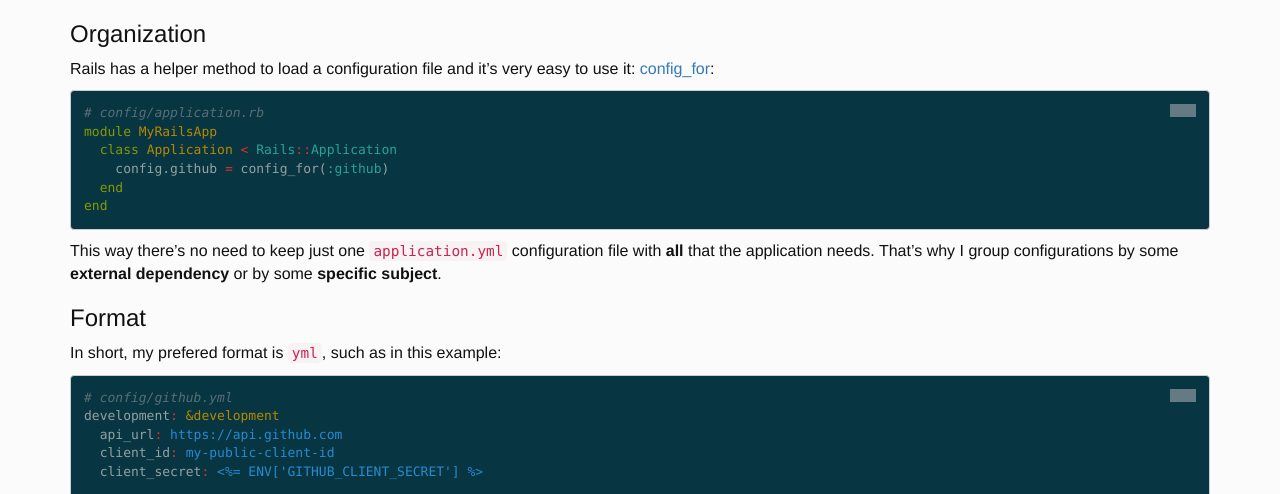
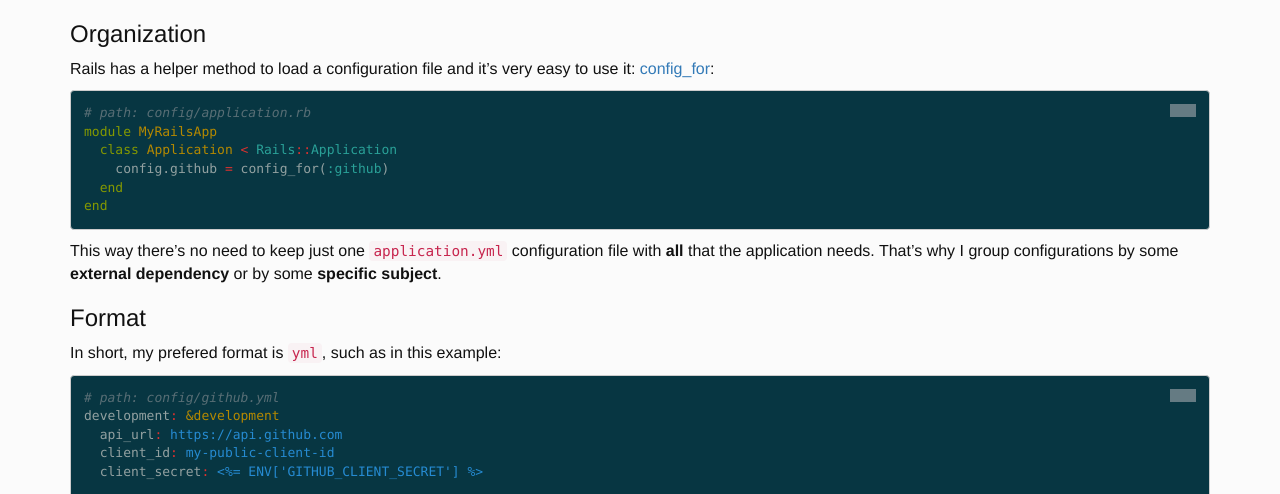
Before and after one commit to vnegrisolo/vnegrisolo.github.io, a Jekyll site: the page built from _posts/2016-07-05-configuring-rails-app.markdown, in a window 1280 px wide. Shown: the part 219-713 px from the top of the page. Built offline with Jekyll 4.4.1, drawn with Linux system fonts in a browser that asks for light colours.

Commit message:
Add code snippet path to DOM

````diff
--- a/_posts/2016-07-05-configuring-rails-app.markdown
+++ b/_posts/2016-07-05-configuring-rails-app.markdown
@@ -13,7 +13,7 @@ There are a lot to consider when configuring a Rails application, such as **vari
 Rails has a helper method to load a configuration file and it's very easy to use it: [config_for](http://api.rubyonrails.org/classes/Rails/Application.html#method-i-config_for):
 
 ```ruby
-# config/application.rb
+# path: config/application.rb
 module MyRailsApp
   class Application < Rails::Application
     config.github = config_for(:github)
@@ -28,7 +28,7 @@ This way there's no need to keep just one `application.yml` configuration file w
 In short, my prefered format is `yml`, such as in this example:
 
 ```yml
-# config/github.yml
+# path: config/github.yml
 development: &development
   api_url: https://api.github.com
   client_id: my-public-client-id
--- a/js/syntax-highlight.js
+++ b/js/syntax-highlight.js
@@ -2,4 +2,10 @@ $('pre.highlight').map(function(i, el){
   var codeSnippet = $(el);
   var language = codeSnippet.parent().attr('class').match(/language-(\S+)/)[1];
   codeSnippet.attr('data-language', language);
+
+  var firstCodeLine = codeSnippet.find('code span:first');
+  var match = firstCodeLine.text().match(/path: (.*)/);
+  if(match) {
+    codeSnippet.attr('data-path', match[1]);
+  }
 });
--- a/pt/_posts/2016-07-05-configuring-rails-app.markdown
+++ b/pt/_posts/2016-07-05-configuring-rails-app.markdown
@@ -13,7 +13,7 @@ Há muito a se considerar quando configurar uma aplicação Rails, tais como **o
 Rails tem um método para carregar um arquivo de configuração muito simples de ser usado: [config_for](http://api.rubyonrails.org/classes/Rails/Application.html#method-i-config_for):
 
 ```ruby
-# config/application.rb
+# path: config/application.rb
 module MyRailsApp
   class Application < Rails::Application
     config.github = config_for(:github)
@@ -28,7 +28,7 @@ Desta forma não há necessidade em se manter apenas um arquivo `application.yml
 Em resumo, meu formato preferido é `yml` como neste exemplo:
 
 ```yml
-# config/github.yml
+# path: config/github.yml
 development: &development
   api_url: https://api.github.com
   client_id: my-public-client-id
````
